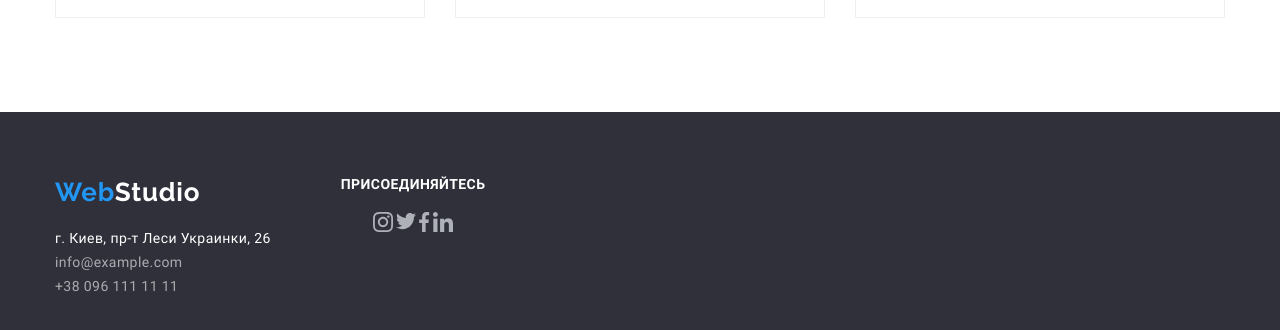
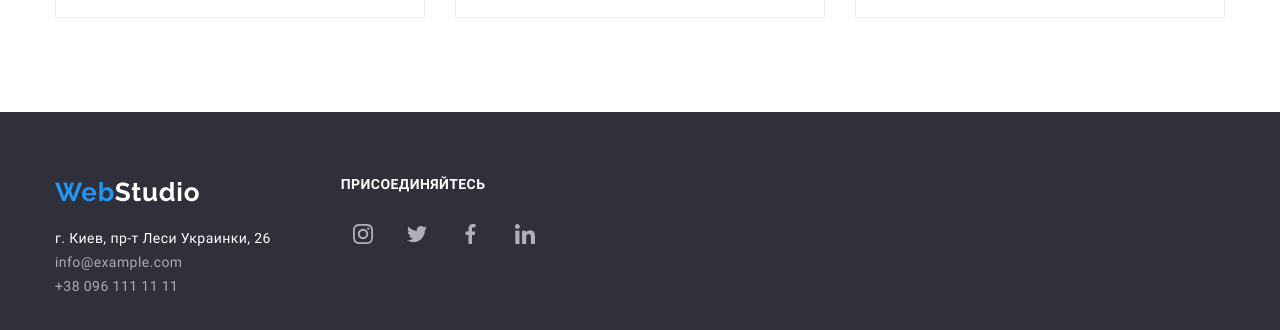
Before and after one commit to AnastasiiaOsadcha/goit-markup-hw-04, a plain HTML site: page portfolio.html in a window 1280 px wide. Shown: the part 1519-1849 px from the top of the page. Drawn offline with Linux system fonts and the light colour scheme.

Commit message:
11/12/1
внесено іконки до footer

```diff
--- a/css/styles.css
+++ b/css/styles.css
@@ -114,7 +114,9 @@ body {
 }
 
 .link:hover a,
-.link:focus a {
+.link:focus a,
+.link:hover,
+.link:focus  {
   color: #2196f3;
 }
 
@@ -350,7 +352,7 @@ body {
   height: 120px;
   background-position: center;
   background-repeat: no-repeat;
-  background-image: url(../Images/feature/antenna.jpg);
+  background-image: url(../Images/feature/antenna.svg);
   background-color: #f5f4fa;
   border-radius: 4px;
   margin-bottom: 30px;
@@ -363,7 +365,7 @@ body {
   height: 120px;
   background-position: center;
   background-repeat: no-repeat;
-  background-image: url(../Images/feature/clock.jpg);
+  background-image: url(../Images/feature/clock.svg);
   background-color: #f5f4fa;
   border-radius: 4px;
   margin-bottom: 30px;
@@ -376,7 +378,7 @@ body {
   height: 120px;
   background-position: center;
   background-repeat: no-repeat;
-  background-image: url(../Images/feature/diagram.jpg);
+  background-image: url(../Images/feature/monitor.svg);
   background-color: #f5f4fa;
   border-radius: 4px;
   margin-bottom: 30px;
@@ -389,7 +391,7 @@ body {
   height: 120px;
   background-position: center;
   background-repeat: no-repeat;
-  background-image: url(../Images/feature/astronaut.jpg);
+  background-image: url(../Images/feature/cosmo.svg);
   background-color: #f5f4fa;
   border-radius: 4px;
   margin-bottom: 30px;
@@ -486,10 +488,6 @@ body {
 .social-icons-item:not(:last-child) {
   margin-right: 10px;
 }
-
-/* .social-icons-item {
-  height: 44px;
-} */
 
 .social-icons-link {
   display: flex;
@@ -740,3 +738,7 @@ body {
 .footer {
   padding: 60px 0px;
 }
+
+.footer-join >.social-list {
+  margin: 0px;
+}
--- a/portfolio.html
+++ b/portfolio.html
@@ -174,6 +174,7 @@
         </div>
       </section>
     </main>
+    <!--Footer-->
     <footer class="footer">
       <div class="container">
         <div class="infoadress">
@@ -183,19 +184,19 @@
           >
           <adress class="footer-adress">
             <ul class="footer-list list">
-              <li class="footer-list-item">
+              <li>
                 <a
                   class="footer-adress link"
                   href="https://goo.gl/maps/FW1g5KKnGhYxXXTKA"
                   >г. Киев, пр-т Леси Украинки, 26</a
                 >
               </li>
-              <li class="footer-list-item">
+              <li>
                 <a class="footer-mail link" href="mailto:info@example.com"
                   >info@example.com</a
                 >
               </li>
-              <li class="footer-list-item">
+              <li>
                 <a class="footer-tel link" href="tel+380961111111"
                   >+38 096 111 11 11</a
                 >
@@ -206,25 +207,63 @@
         <div class="footer-join">
           <p class="join">присоединяйтесь</p>
           <ul class="social-list list">
-            <li class="social-icon">
-              <a href="" aria-label="иконка инстаграма"
-                ><img src="./Images/Icon/instagram.svg" alt="иконка инстаграма"
-              /></a>
+            <li class="social-icons-item">
+              <a
+                class="social-icons-link"
+                href="https://instagram.com/"
+                target="_blank"
+                rel="nooper noreferer"
+                aria-label="instagram"
+              >
+                <svg class="social-icons-svg">
+                  <use
+                    href="./Images/Icon/sprite.svg#icon-instagram"
+                  ></use>
+                </svg>
+              </a>
             </li>
-            <li class="social-icon">
-              <a href="" aria-label="иконка твиттера"
-                ><img src="./Images/Icon/twitter.svg" alt="иконка твиттера"
-              /></a>
+            <li class="social-icons-item">
+              <a
+                class="social-icons-link"
+                href="https://twitter.com/"
+                target="_blank"
+                rel="nooper noreferer"
+                aria-label="twitter"
+              >
+                <svg class="social-icons-svg">
+                  <use href="./Images/Icon/sprite.svg#icon-twitter"></use>
+                </svg>
+              </a>
             </li>
-            <li class="social-icon">
-              <a href="" aria-label="иконка фейсбука"
-                ><img src="./Images/Icon/facebook.svg" alt="иконка фейсбука"
-              /></a>
+            <li class="social-icons-item">
+              <a
+                class="social-icons-link"
+                href="https://facebook.com/"
+                target="_blank"
+                rel="nooper noreferer"
+                aria-label="facebook"
+              >
+                <svg class="social-icons-svg">
+                  <use
+                    href="./Images/Icon/sprite.svg#icon-facebook"
+                  ></use>
+                </svg>
+              </a>
             </li>
-            <li class="social-icon">
-              <a href="" aria-label="иконка ликедина"
-                ><img src="./Images/Icon/linkedin.svg" alt="иконка ликедина"
-              /></a>
+            <li class="social-icons-item">
+              <a
+                class="social-icons-link"
+                href="https://linkedin.com/"
+                target="_blank"
+                rel="nooper noreferer"
+                aria-label="linkedin"
+              >
+                <svg class="social-icons-svg">
+                  <use
+                    href="./Images/Icon/sprite.svg#icon-linkedin"
+                  ></use>
+                </svg>
+              </a>
             </li>
           </ul>
         </div>
```
Also changed, not shown: index.html (+55 -16 lines), Images/feature/antenna.jpg (deleted), Images/feature/antenna.svg (added), Images/feature/astronaut.jpg (deleted), Images/feature/clock.jpg (deleted), Images/feature/clock.svg (added), Images/feature/cosmo.svg (added), Images/feature/diagram.jpg (deleted), Images/feature/monitor.svg (added).
